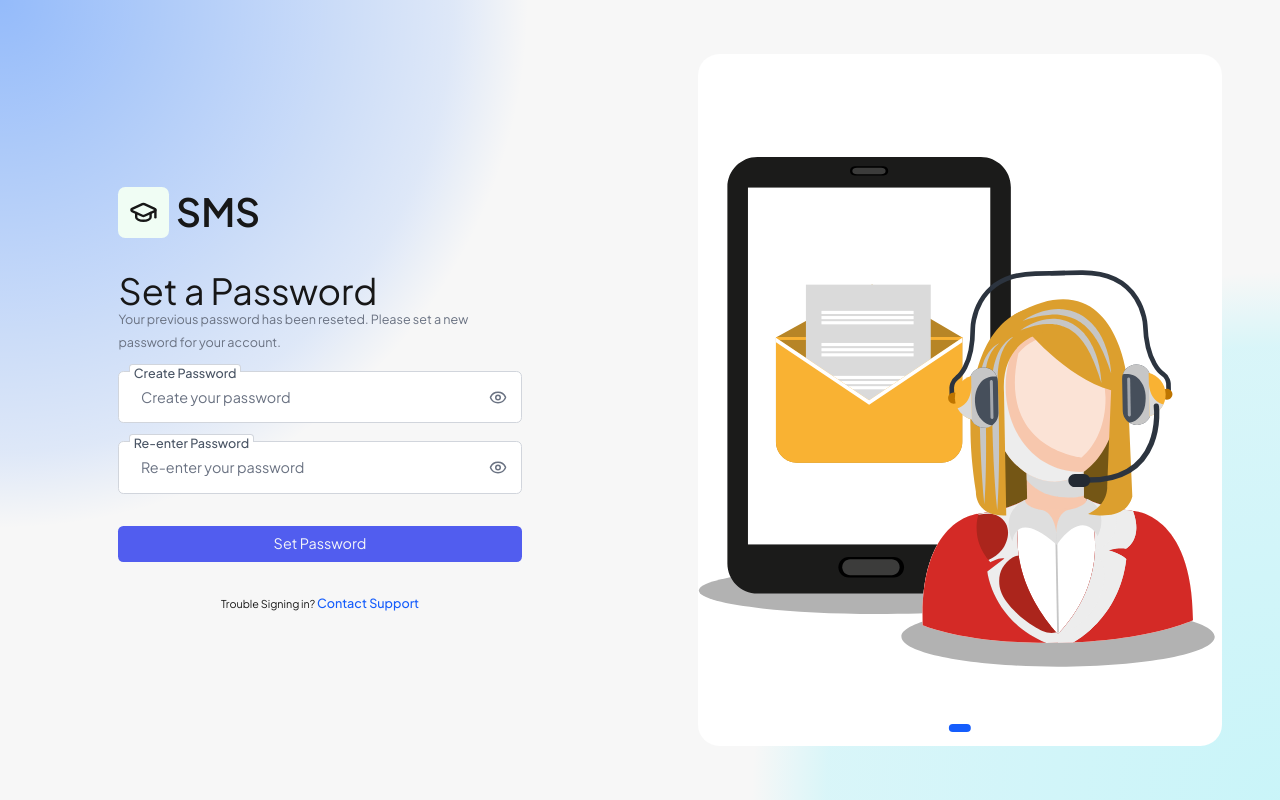
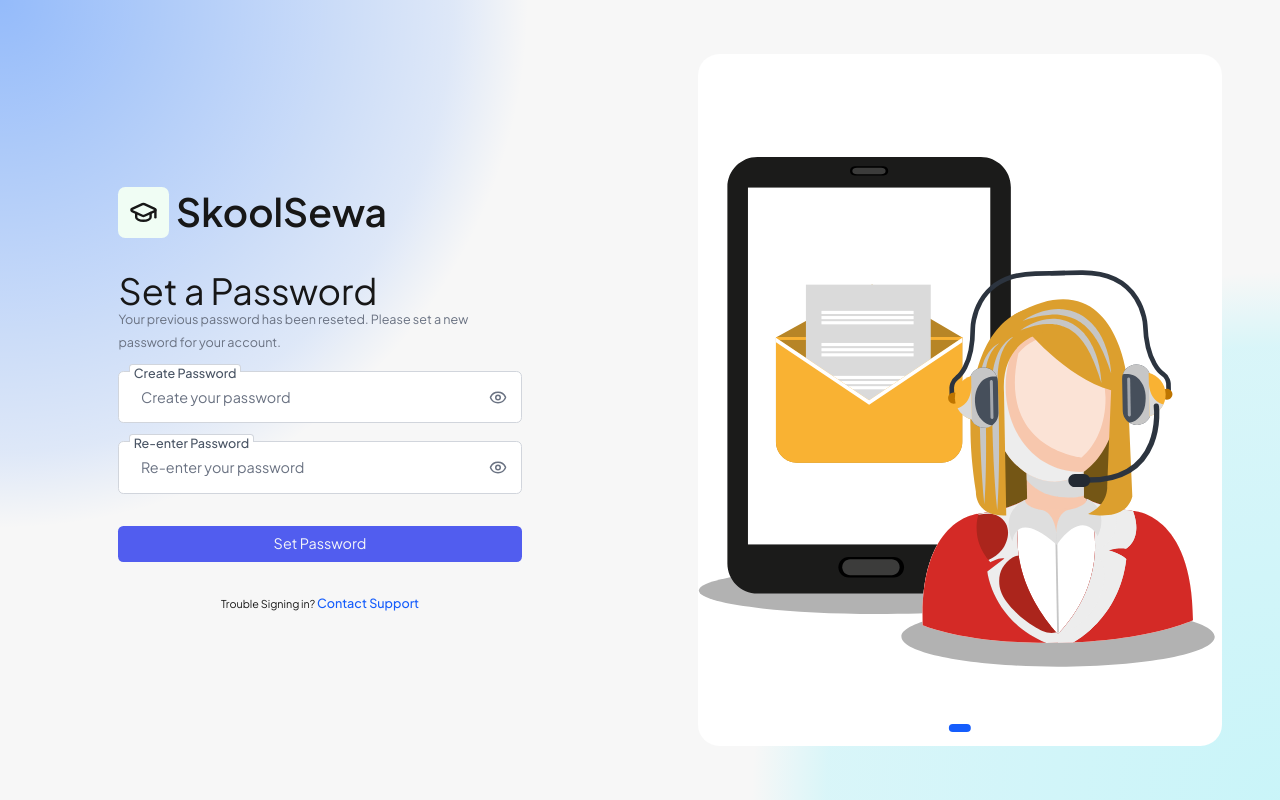
Before and after one commit to subhashadhikari057/schoolmanagementsystem, a Next.js app in the folder frontend/: page /auth/setpassword in a window 1280 px wide. Built offline with nearby package versions, Linux system fonts and the light colour scheme; no server answers.

Commit message:
ref: Changed name from SMS to SkoolSewa

```diff
--- a/frontend/src/app/auth/setpassword/page.tsx
+++ b/frontend/src/app/auth/setpassword/page.tsx
@@ -31,7 +31,7 @@ export default function SetPasswordPage() {
         <LoginForm
           description='Your previous password has been reseted. Please set a new password for your account.'
           descriptionClassName='text-[1rem] font-normal leading-[1.5rem] mt-8'
-          title='SMS'
+          title='SkoolSewa'
           subtitle='Set a Password'
           showEmailField={false}
           showPasswordField={true}
--- a/frontend/src/app/auth/verify/page.tsx
+++ b/frontend/src/app/auth/verify/page.tsx
@@ -30,7 +30,7 @@ export default function VerifyPage() {
       <div className='flex items-center justify-center px-4 py-8 sm:px-6 md:px-8 lg:px-10 lg:py-16 w-full min-h-screen lg:min-h-0'>
         <Form
           description='An authentication code has been sent to your email.'
-          title='SMS'
+          title='SkoolSewa'
           subtitle='Verify Code'
           descriptionClassName='text-[1rem] font-normal leading-[1.5rem] mt-8'
           showBackButton={true}
--- a/frontend/src/components/organisms/auth/ForgotPasswordForm.tsx
+++ b/frontend/src/components/organisms/auth/ForgotPasswordForm.tsx
@@ -315,7 +315,7 @@ const ForgotPasswordForm: React.FC = () => {
                 >
                   <Phone className='h-5 w-5' />
                   <div className='text-left'>
-                    <div className='font-medium'>SMS</div>
+                    <div className='font-medium'>SkoolSewa</div>
                     <div className='text-sm text-gray-600'>
                       Send OTP to your phone number
                     </div>
--- a/frontend/src/components/organisms/auth/LoginForm.tsx
+++ b/frontend/src/components/organisms/auth/LoginForm.tsx
@@ -56,7 +56,7 @@ interface FormProps {
 
 export default function Form({
   description, // Previously 'label'
-  title = 'SMS', // Previously 'heading'
+  title = 'SkoolSewa', // Previously 'heading'
   subtitle = 'Welcome,', // Previously 'subheading'
   showBackButton = false,
   backButtonText = 'Back to login',
--- a/frontend/src/components/organisms/navigation/Sidebar.tsx
+++ b/frontend/src/components/organisms/navigation/Sidebar.tsx
@@ -135,7 +135,7 @@ export default function Sidebar({ isOpen = false, onToggle }: SidebarProps) {
               <>
                 <div className='text-xl font-bold text-gray-800 flex items-center gap-2'>
                   <span aria-hidden>🎓</span>
-                  <span>SMS</span>
+                  <span>SkoolSewa</span>
                 </div>
                 <button
                   onClick={toggleSidebar}
--- a/frontend/src/constants/index.ts
+++ b/frontend/src/constants/index.ts
@@ -58,7 +58,7 @@ export const APP_CONFIG = {
   NAME: 'School Management System',
   VERSION: '1.0.0',
   DESCRIPTION: 'Comprehensive school management solution',
-  AUTHOR: 'SMS Development Team',
+  AUTHOR: 'SkoolSewa Development Team',
 } as const;
 
 export const UI_CONFIG = {
```
Also changed, not shown: 2 other files (tests, documents, lock files or other folders).
